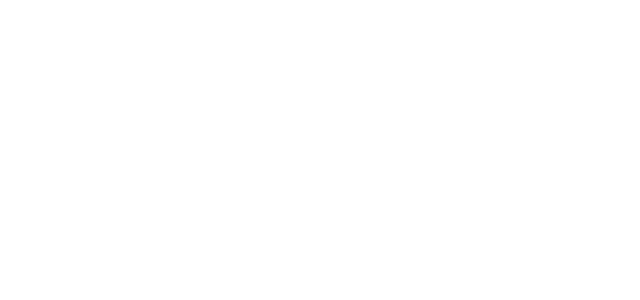
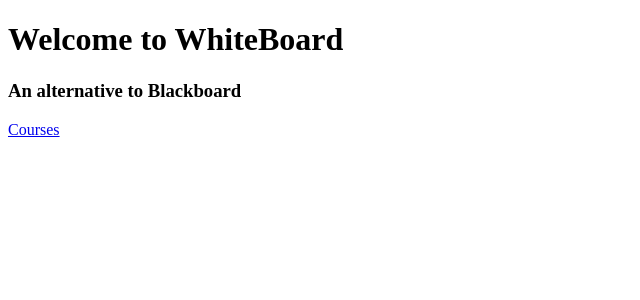
Before and after one commit to hyxiaovictoria/webClientAngular, an Angular app: page / in a window 1280 px wide. Shown: the top 300 px of the page, without its empty margins (0-640 px from the left). Built offline with nearby package versions, Linux system fonts and the light colour scheme.

Commit message:
Add home component.

```diff
--- a/src/app/app-routing.module.ts
+++ b/src/app/app-routing.module.ts
@@ -2,9 +2,11 @@
 import { Routes, RouterModule } from '@angular/router';
 import {CourseListComponent} from './course-list/course-list.component';
 import {CourseViewerComponent} from './course-viewer/course-viewer.component';
+import {HomeComponent} from './home/home.component';
 
 
 const routes: Routes = [
+  {path: '', component: HomeComponent},
   {path: 'courses', component: CourseListComponent},
   {path: 'details/:courseId', component: CourseViewerComponent},
   {path: 'details/:courseId/modules/:moduleId', component: CourseViewerComponent},
--- a/src/app/app.module.ts
+++ b/src/app/app.module.ts
@@ -7,12 +7,14 @@
 import {FormsModule} from '@angular/forms';
 import {CourseServiceClient} from './services/CourseServiceClient';
 import { CourseViewerComponent } from './course-viewer/course-viewer.component';
+import { HomeComponent } from './home/home.component';
 
 @NgModule({
   declarations: [
     AppComponent,
     CourseListComponent,
-    CourseViewerComponent
+    CourseViewerComponent,
+    HomeComponent
   ],
   imports: [
     FormsModule,
--- /dev/null
+++ b/src/app/home/home.component.html
@@ -0,0 +1,5 @@
+<h1>Welcome to WhiteBoard</h1>
+<h3>An alternative to Blackboard</h3>
+<a href="/courses">
+  Courses
+</a>
--- /dev/null
+++ b/src/app/home/home.component.ts
@@ -0,0 +1,15 @@
+import { Component, OnInit } from '@angular/core';
+
+@Component({
+  selector: 'app-home',
+  templateUrl: './home.component.html',
+  styleUrls: ['./home.component.css']
+})
+export class HomeComponent implements OnInit {
+
+  constructor() { }
+
+  ngOnInit(): void {
+  }
+
+}
```
Also changed, not shown: src/app/home/home.component.css (added), 1 other file (tests, documents, lock files or other folders).
